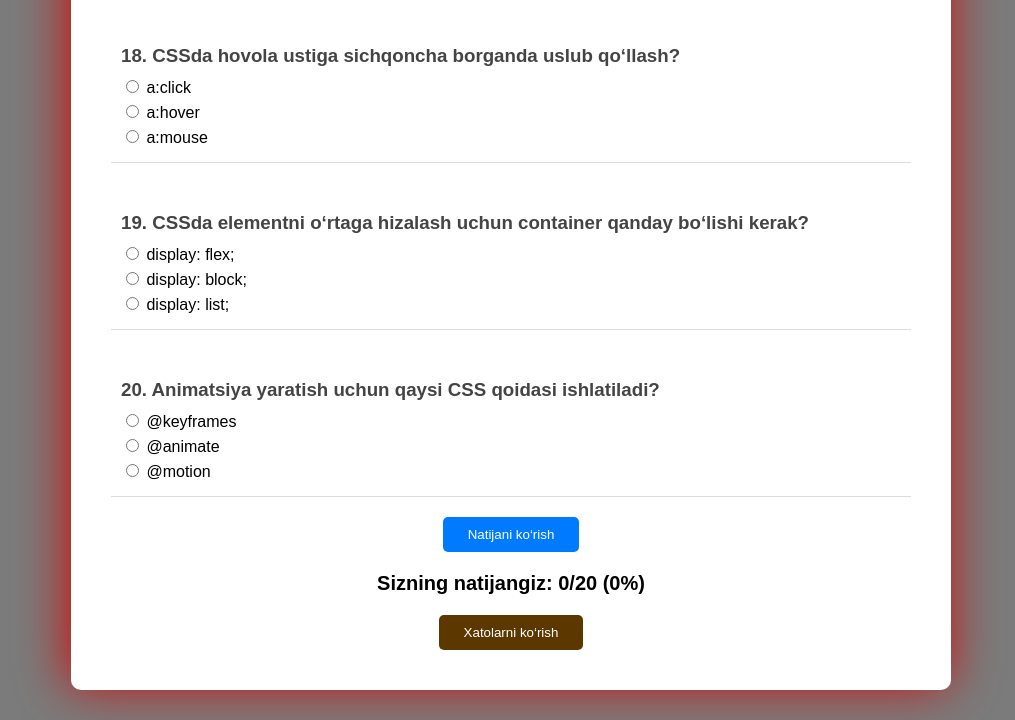
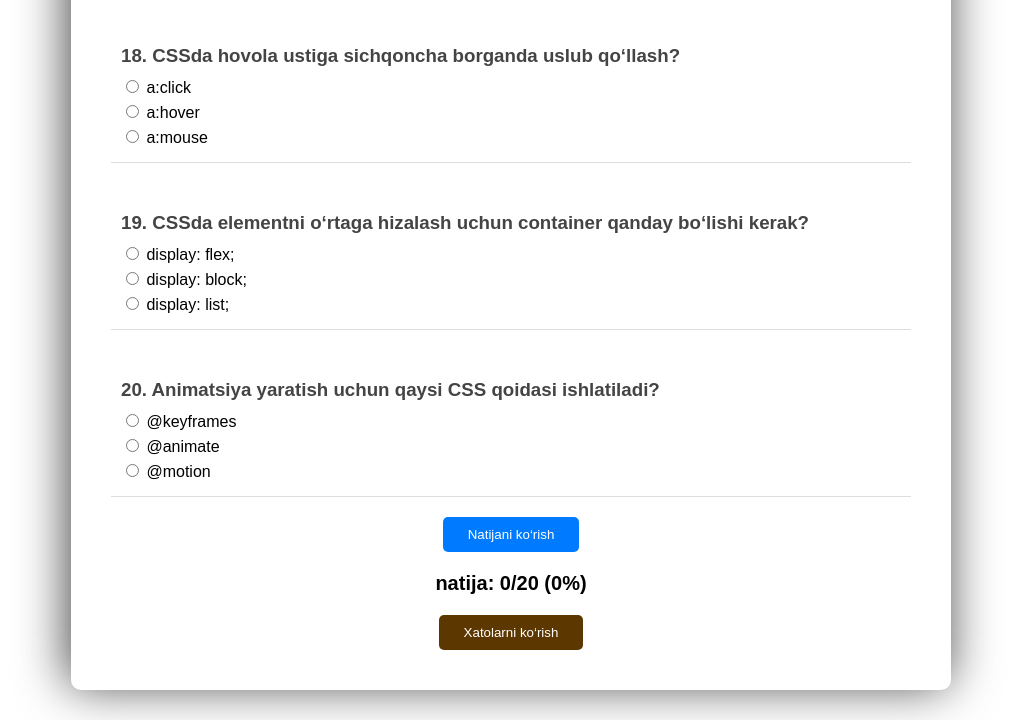
Before and after one commit to amirxon9090/Test-html-css, a plain HTML site: page index.html in a window 1280 px wide. Both pictures are taken after a click on the button "Natijani ko‘rish". Shown: the part 2946-3666 px from the top of the page, without its empty margins (129-1144 px from the left). Drawn offline with Linux system fonts and the light colour scheme.

Commit message:
Add files via upload

```diff
--- a/app.js
+++ b/app.js
@@ -21,14 +21,14 @@
 
       const percent = Math.round((score / 20) * 100);
       const result = document.getElementById('result');
-      result.innerHTML = `Sizning natijangiz: ${score}/20 (${percent}%)<br>`;
+      result.innerHTML = `natija: ${score}/20 (${percent}%)<br>`;
 
 
 
       result.innerHTML += `<button class="showErrors" onclick="showMistakes()">Xatolarni ko‘rish</button>`;
       window.scrollTo(0, document.body.scrollHeight);
 
-      window.userMistakes = wrongList; // saqlab qo‘yish
+      window.userMistakes = wrongList;
     }
 
     function showMistakes(){
--- a/style.css
+++ b/style.css
@@ -1,6 +1,6 @@
   body {
       font-family: Arial, sans-serif;
-      background: #7b7b7b;
+      background: #ffffff;
       margin: 0;
       padding: 0;
     }
@@ -10,7 +10,7 @@
       margin: 30px auto;
       padding: 20px 40px;
       border-radius: 10px;
-      box-shadow: -3px -5px 50px rgb(211, 6, 6);
+      box-shadow: -3px -5px 50px rgb(66, 66, 66);
     }
     h1 {
       text-align: center;
```
Also changed, not shown: index.html (+1 -0 lines).
